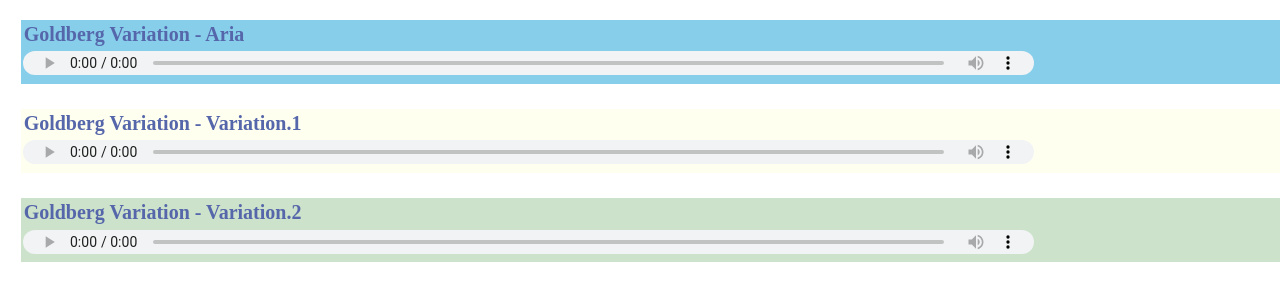
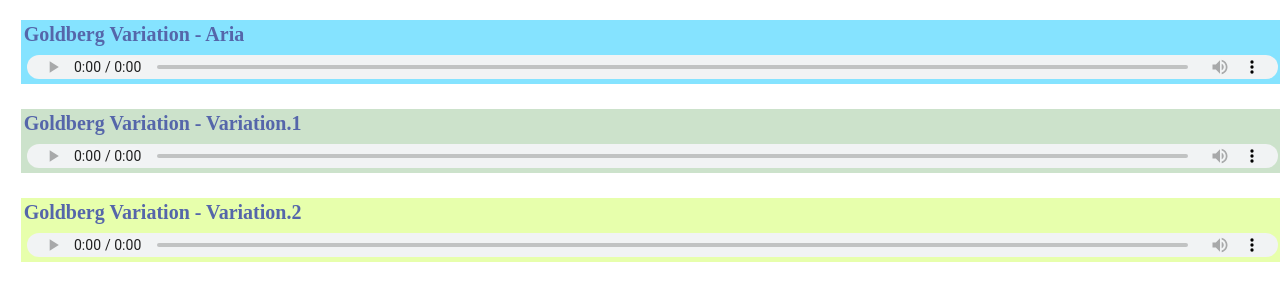
Before and after one commit to Sihwan4/piano2, a plain HTML site: page index.html in a window 1280 px wide. Shown: the part 60-360 px from the top of the page. Drawn offline with Linux system fonts and the light colour scheme.

Commit message:
Update index.html

```diff
--- a/index.html
+++ b/index.html
@@ -1,24 +1,38 @@
 <html><head>
    <meta name="viewport" content="width=device-width,initial-scale=1.0,minimum-scale=1.0,maximum-scale=1.0">
   <style type ="text/css">
-div#side_A{
+div#side_0{
  width:100%;
  height:4em;
  background-color:skyblue;
  float:left;
  margin:1%;
 }
-#side_B{
+#side_1{
  width:100%;
  height:4em;
- background-color:ivory;
+ background-color:#85E3FF;
  float:left;
  margin:1%;
 }
-#side_C{
+#side_2{
  width:100%;
  height:4em;
  background-color:#CCE2CB;
+ float:left;
+ margin:1%;
+}
+#side_3{
+ width:100%;
+ height:4em;
+ background-color:#E7FFAC;
+ float:left;
+ margin:1%;
+}
+#side_4{
+ width:100%;
+ height:4em;
+ background-color:#BFFCC6;
  float:left;
  margin:1%;
 }
@@ -34,36 +48,37 @@ h3 {
   margin: 0.15em;
 }
 audio {
-  width: 80%;
+  width: 99%;
   height: 1.5em;
-  margin: 0.15em;
+  margin: 0.5%;
 }
  </style>
 </head>
 <body>
    <div id='pianist0'> <h1> Pianist - Sihwan Kim </h1> </div>
 
-  <div id='side_A'>
-    <h3> Goldberg Variation - Aria </h3>
-  <audio controls="controls">
-    <source src="https://drive.google.com/uc?export=download&id=1Ab5aatvGgVgaqbngZytBNjFjwTYOQors">
-  </audio>
- </div>
+<div id='ui0'></div>
 
+<script>
 
-<div id='side_B'>
-   <h3> Goldberg Variation - Variation.1 </h3>
-  <audio controls="controls">
-    <source src="https://drive.google.com/uc?export=download&id=1AWuESe_qC87FGLK_HjhvEaj5qjnP8577">
-  </audio>
- </div>
+document.getElementById("ui0").innerHTML = "ABC"
+var dbi = ["Goldberg Variation - Aria", "1Ab5aatvGgVgaqbngZytBNjFjwTYOQors",
+          "Goldberg Variation - Variation.1", "1AWuESe_qC87FGLK_HjhvEaj5qjnP8577",
+          "Goldberg Variation - Variation.2", "1Assn8laxgWd0kOoDhIoaXUrMb7ps2g01" ]
+var dbLength = dbi.length / 2
 
- <div id='side_C'>
-   <h3> Goldberg Variation - Variation.2 </h3>
-  <audio controls="controls">
-    <source src="https://drive.google.com/uc?export=download&id=1Assn8laxgWd0kOoDhIoaXUrMb7ps2g01">
-  </audio>
- </div>
+var hMM = ""
+for (i=0; i<dbLength ;i++){
+var colString = "side_" + String( (i+1  ) % 5 )
+var nameString = dbi[2 * i]
+var sourceString = dbi[2 * i + 1]
+var heColor = " <div id='" + colString  + "'> <h3> "
+var heName = nameString + "</h3>"
+var heSource = '  <audio controls="controls"><source src="https://drive.google.com/uc?export=download&id= ' + sourceString + '"> </audio> </div>'
+ hMM = hMM + heColor + heName + heSource
+}
+document.getElementById("ui0").innerHTML = hMM
+</script>
 
 </body>
 </html>
```
